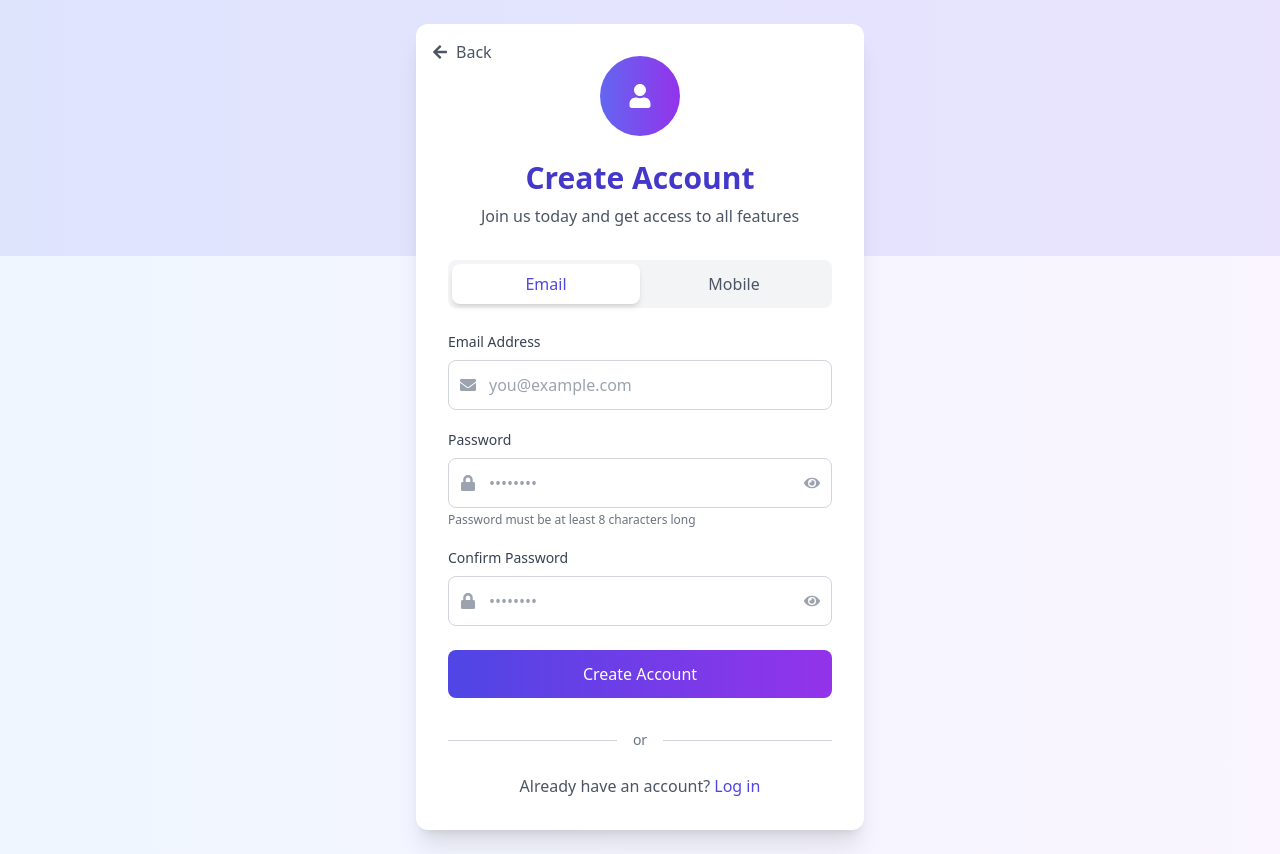
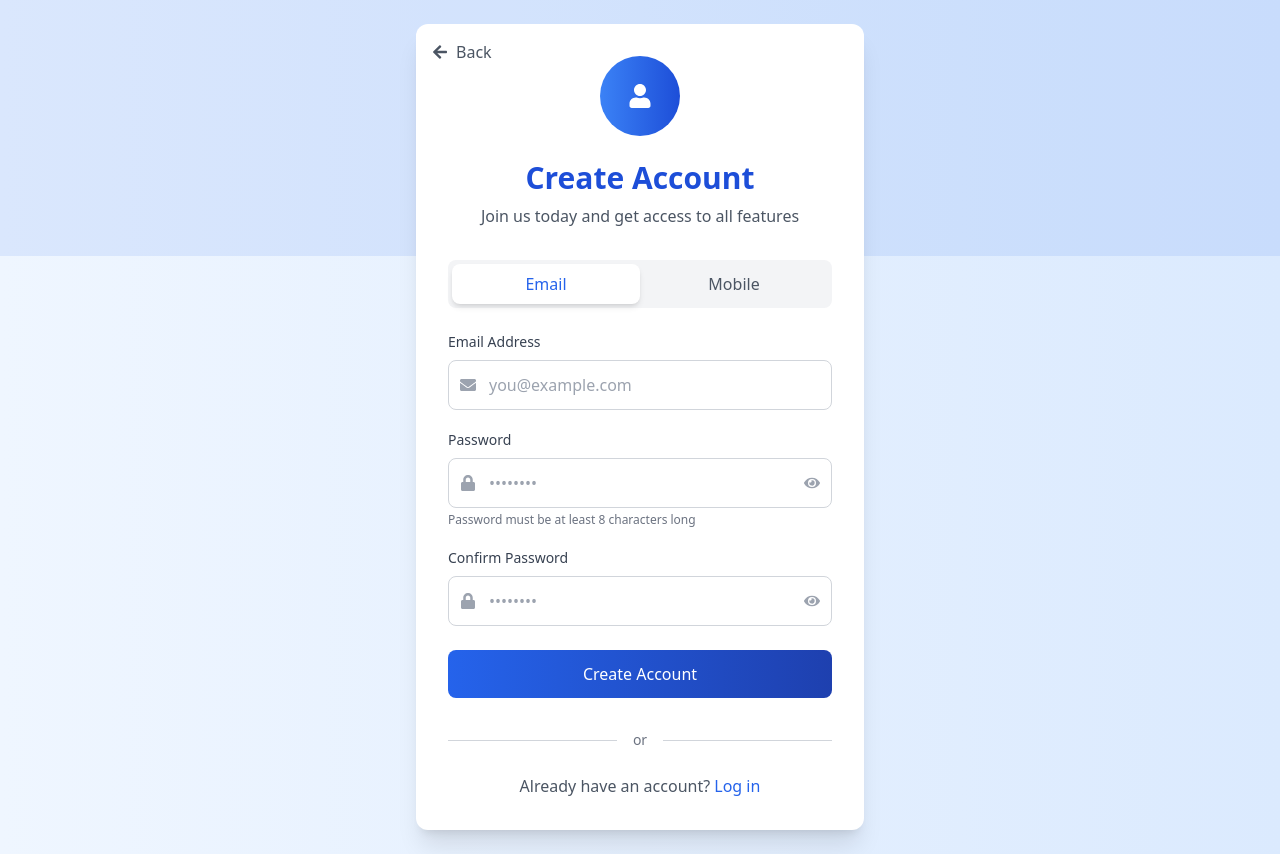
Before and after one commit to riya-shete/AI-Powered-Project-Management-System, a React (Vite) app: page /SignIn in a window 1280 px wide. Built offline with nearby package versions, Linux system fonts and the light colour scheme.

Commit message:
Saving local changes before pull

```diff
--- a/src/pages/LandingPage.jsx
+++ b/src/pages/LandingPage.jsx
@@ -58,7 +58,7 @@ export default function LandingPage() {
 
       {/* Navbar */}
       <motion.nav
-        className="fixed w-full flex justify-between items-center px-8 py-4 bg-gradient-to-r from-blue-700 to-blue-500 text-white shadow-lg z-10"
+        className="fixed w-full flex justify-between items-center px-5 py-2 bg-gradient-to-r from-blue-700 to-blue-500 text-white shadow-lg z-10"
         initial={{ y: -100 }}
         animate={{ y: 0 }}
         transition={{ duration: 0.5 }}
@@ -68,7 +68,7 @@ export default function LandingPage() {
           <motion.img
             src={logo}
             alt="PMS Logo"
-            className="h-12 w-auto"
+            className="h-10 w-auto"
             whileHover={{ rotate: 10, scale: 1.05 }}
           />
           <h1 className="text-2xl font-bold tracking-wide">PMS</h1>
@@ -108,7 +108,7 @@ export default function LandingPage() {
           </motion.a>
 
           <motion.button
-            className="flex items-center space-x-2 bg-gradient-to-r from-indigo-600 to-indigo-800 hover:from-indigo-700 hover:to-indigo-900 text-white px-5 py-2 rounded-full font-bold shadow-md transition-all duration-300"
+            className="flex items-center space-x-2 bg-gradient-to-r from-indigo-600 to-indigo-800 hover:from-indigo-700 hover:to-indigo-900 text-white px-2 py-0.5 rounded-full font-bold shadow-md transition-all duration-300"
             whileHover={{ scale: 1.05 }}
             whileTap={{ scale: 0.95 }}
             onClick={() => navigate("/Login")}
@@ -118,7 +118,7 @@ export default function LandingPage() {
           </motion.button>
 
           <motion.button
-            className="flex items-center space-x-2 bg-gradient-to-r from-indigo-600 to-indigo-800 hover:from-indigo-700 hover:to-indigo-900 text-white px-5 py-2 rounded-full font-bold shadow-md transition-all duration-300"
+            className="flex items-center space-x-1 bg-gradient-to-r from-indigo-600 to-indigo-800 hover:from-indigo-700 hover:to-indigo-900 text-white px-2 py-0.5 rounded-full font-bold shadow-md transition-all duration-300"
             whileHover={{ scale: 1.05 }}
             whileTap={{ scale: 0.95 }}
             onClick={() => navigate("/SignIn")}
@@ -146,7 +146,7 @@ export default function LandingPage() {
         {/* Left Side - Hero Text */}
         <div className="md:w-1/2 space-y-8 text-center md:text-left mb-12 md:mb-0">
           <motion.h2
-            className="text-4xl md:text-6xl font-bold bg-gradient-to-r from-blue-700 to-purple-600 text-transparent bg-clip-text leading-tight"
+            className="text-4xl md:text-6xl font-bold bg-gradient-to-r from-blue-700 to-blue-500 text-transparent bg-clip-text leading-tight"
             variants={fadeInUp}
           >
             Elevate Your Project Management
--- a/src/pages/SignIn.jsx
+++ b/src/pages/SignIn.jsx
@@ -32,8 +32,8 @@ export default function SignIn() {
   };
 
   return (
-    <div className="min-h-screen flex items-center justify-center bg-gradient-to-r from-blue-50 to-purple-50 text-gray-900 relative p-6">
-      <div className="absolute top-0 left-0 w-full h-64 bg-indigo-600 opacity-10 z-0"></div>
+    <div className="min-h-screen flex items-center justify-center bg-gradient-to-r from-blue-50 to-blue-100 text-gray-900 relative p-6">
+      <div className="absolute top-0 left-0 w-full h-64 bg-blue-600 opacity-10 z-0"></div>
 
       <div className="relative flex flex-col items-center bg-white rounded-xl shadow-xl p-8 w-full max-w-md z-10">
         {/* Back Button */}
@@ -45,12 +45,12 @@ export default function SignIn() {
         </button>
 
         {/* Logo or Brand */}
-        <div className="w-20 h-20 bg-gradient-to-r from-indigo-500 to-purple-600 rounded-full flex items-center justify-center mb-6">
+        <div className="w-20 h-20 bg-gradient-to-r from-blue-500 to-blue-700 rounded-full flex items-center justify-center mb-6">
           <FaUser className="text-white text-2xl" />
         </div>
 
         {/* Form Heading */}
-        <h2 className="text-3xl font-bold mb-2 text-indigo-700">Create Account</h2>
+        <h2 className="text-3xl font-bold mb-2 text-blue-700">Create Account</h2>
         <p className="text-gray-600 mb-8 text-center">
           Join us today and get access to all features
         </p>
@@ -61,14 +61,14 @@ export default function SignIn() {
           <div className="flex w-full mb-6 bg-gray-100 rounded-lg p-1">
             <button
               type="button"
-              className={`flex-1 py-2 rounded-lg font-medium transition-all duration-200 ${contactMethod === "email" ? "bg-white shadow-md text-indigo-600" : "text-gray-600"}`}
+              className={`flex-1 py-2 rounded-lg font-medium transition-all duration-200 ${contactMethod === "email" ? "bg-white shadow-md text-blue-600" : "text-gray-600"}`}
               onClick={() => setContactMethod("email")}
             >
               Email
             </button>
             <button
               type="button"
-              className={`flex-1 py-2 rounded-lg font-medium transition-all duration-200 ${contactMethod === "mobile" ? "bg-white shadow-md text-indigo-600" : "text-gray-600"}`}
+              className={`flex-1 py-2 rounded-lg font-medium transition-all duration-200 ${contactMethod === "mobile" ? "bg-white shadow-md text-blue-600" : "text-gray-600"}`}
               onClick={() => setContactMethod("mobile")}
             >
               Mobile
@@ -91,7 +91,7 @@ export default function SignIn() {
                   value={formData.email}
                   onChange={handleChange}
                   placeholder="you@example.com"
-                  className="w-full pl-10 pr-3 py-3 border border-gray-300 rounded-lg focus:outline-none focus:ring-2 focus:ring-indigo-500"
+                  className="w-full pl-10 pr-3 py-3 border border-gray-300 rounded-lg focus:outline-none focus:ring-2 focus:ring-blue-500"
                   required
                 />
               ) : (
@@ -101,7 +101,7 @@ export default function SignIn() {
                   value={formData.mobile}
                   onChange={handleChange}
                   placeholder="+1 (555) 000-0000"
-                  className="w-full pl-10 pr-3 py-3 border border-gray-300 rounded-lg focus:outline-none focus:ring-2 focus:ring-indigo-500"
+                  className="w-full pl-10 pr-3 py-3 border border-gray-300 rounded-lg focus:outline-none focus:ring-2 focus:ring-blue-500"
                   required
                 />
               )}
@@ -123,7 +123,7 @@ export default function SignIn() {
                 value={formData.password}
                 onChange={handleChange}
                 placeholder="••••••••"
-                className="w-full pl-10 pr-10 py-3 border border-gray-300 rounded-lg focus:outline-none focus:ring-2 focus:ring-indigo-500"
+                className="w-full pl-10 pr-10 py-3 border border-gray-300 rounded-lg focus:outline-none focus:ring-2 focus:ring-blue-500"
                 required
               />
               <button
@@ -155,7 +155,7 @@ export default function SignIn() {
                 value={formData.confirmPassword}
                 onChange={handleChange}
                 placeholder="••••••••"
-                className="w-full pl-10 pr-10 py-3 border border-gray-300 rounded-lg focus:outline-none focus:ring-2 focus:ring-indigo-500"
+                className="w-full pl-10 pr-10 py-3 border border-gray-300 rounded-lg focus:outline-none focus:ring-2 focus:ring-blue-500"
                 required
               />
               <button
@@ -174,7 +174,7 @@ export default function SignIn() {
           {/* Submit Button */}
           <button
             type="submit"
-            className="w-full bg-gradient-to-r from-indigo-600 to-purple-600 hover:from-indigo-700 hover:to-purple-700 text-white py-3 rounded-lg font-medium transition-colors duration-300"
+            className="w-full bg-gradient-to-r from-blue-600 to-blue-800 hover:from-blue-700 hover:to-blue-900 text-white py-3 rounded-lg font-medium transition-colors duration-300"
           >
             Create Account
           </button>
@@ -193,7 +193,7 @@ export default function SignIn() {
           <button
             type="button"
             onClick={() => navigate("/Login")}
-            className="text-indigo-600 font-medium hover:underline"
+            className="text-blue-600 font-medium hover:underline"
           >
             Log in
           </button>
```
